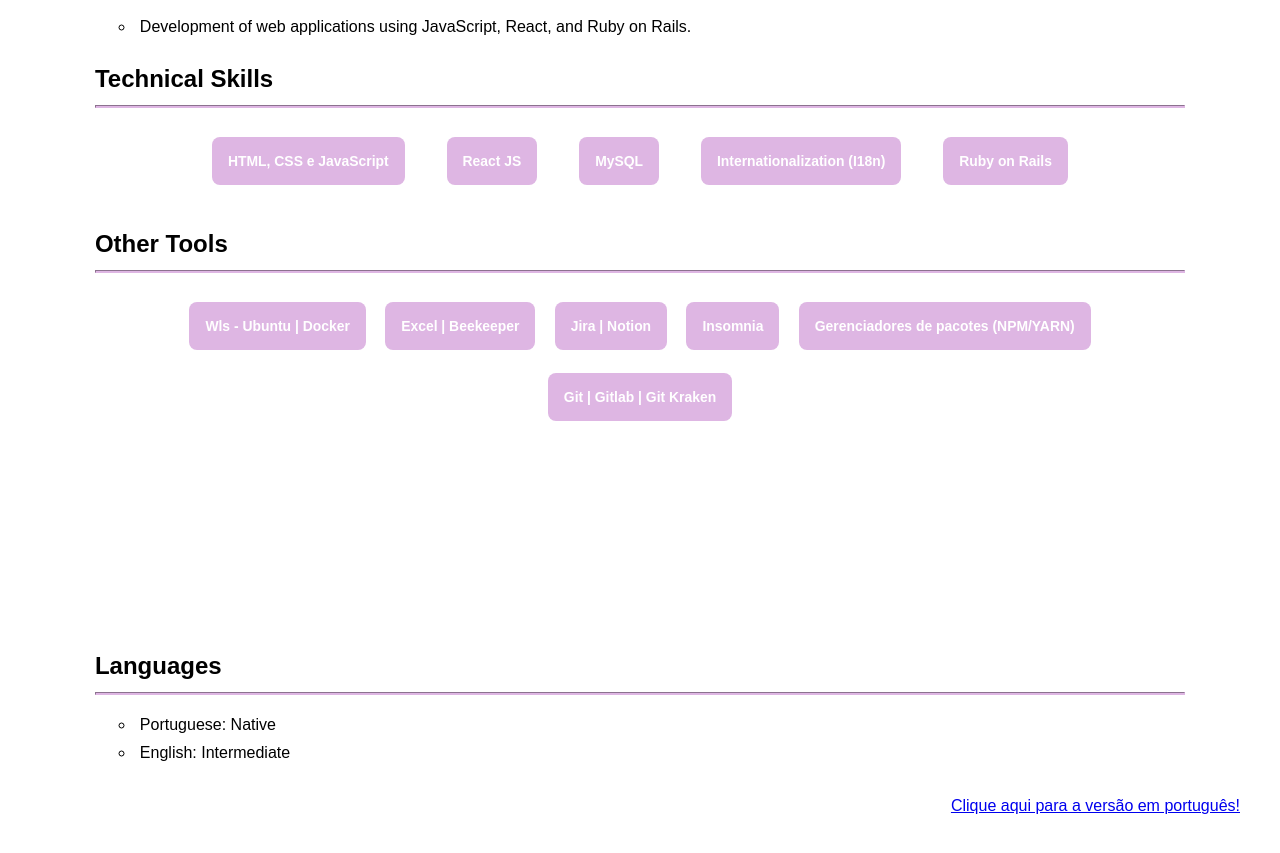
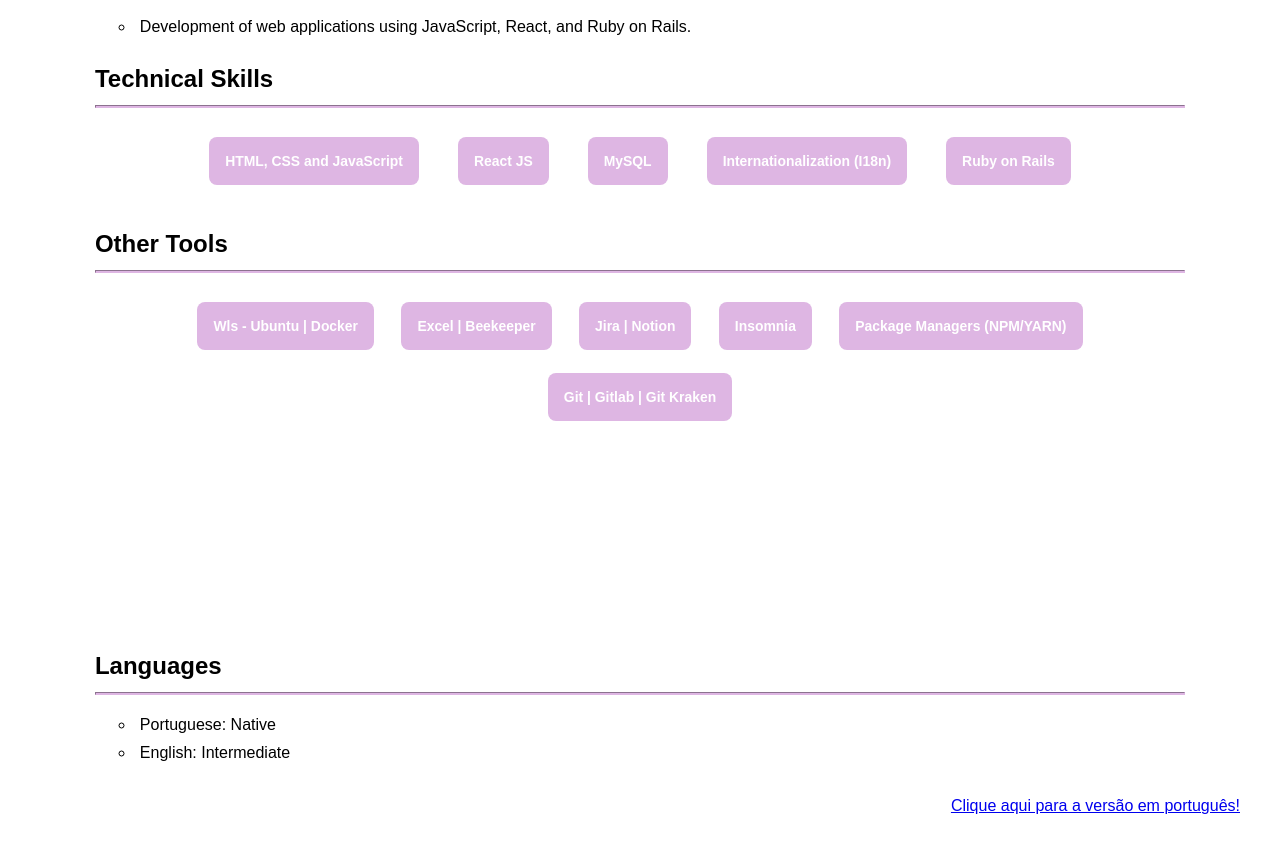
Before and after one commit to mayvoinarski/Curriculum-English-Version, a plain HTML site: page index.html in a window 1280 px wide. Shown: the part 1020-1873 px from the top of the page. Drawn offline with Linux system fonts and the light colour scheme.

Commit message:
ux(update): index.html

```diff
--- a/index.html
+++ b/index.html
@@ -67,10 +67,10 @@
                 <h2>Technical Skills</h2>
                 <hr>
                 <div class="ht">
-                    <span class="ht__btn">HTML, CSS e JavaScript</span>
+                    <span class="ht__btn">HTML, CSS and JavaScript</span>
                     <span class="ht__btn">React JS </span>
                     <span class="ht__btn">MySQL </span>
-                    <span class="ht__btn">Internationalization (I18n)</span>
+                    <span class="ht__btn"> Internationalization (I18n)</span>
                     <span class="ht__btn"> Ruby on Rails </span>
                 </div>
             </div>
@@ -82,7 +82,7 @@
                     <span class="ht__btn"> Excel | Beekeeper </span>
                     <span class="ht__btn"> Jira | Notion </span>
                     <span class="ht__btn"> Insomnia </span>
-                    <span class="ht__btn"> Gerenciadores de pacotes (NPM/YARN)</span>
+                    <span class="ht__btn"> Package Managers (NPM/YARN)</span>
                     <span class="ht__btn"> Git | Gitlab | Git Kraken </span>
                 </div>
             </div>
```
